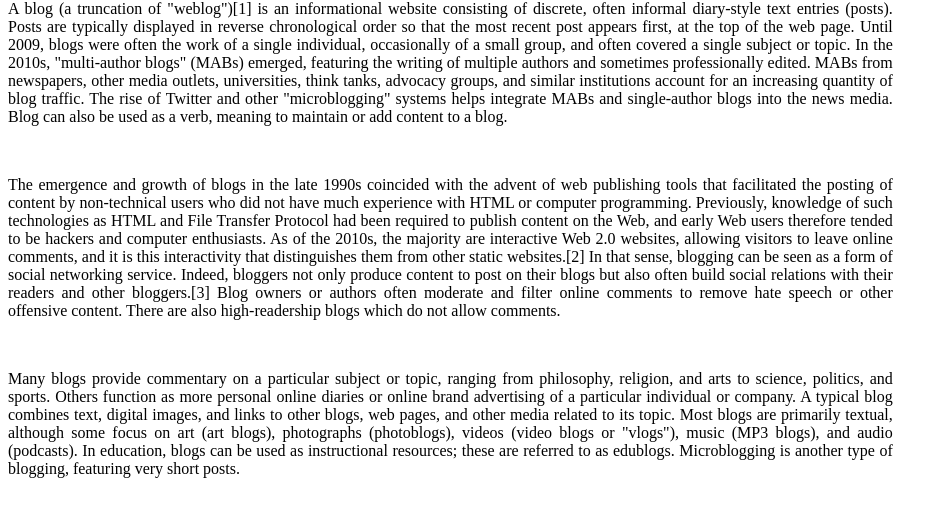
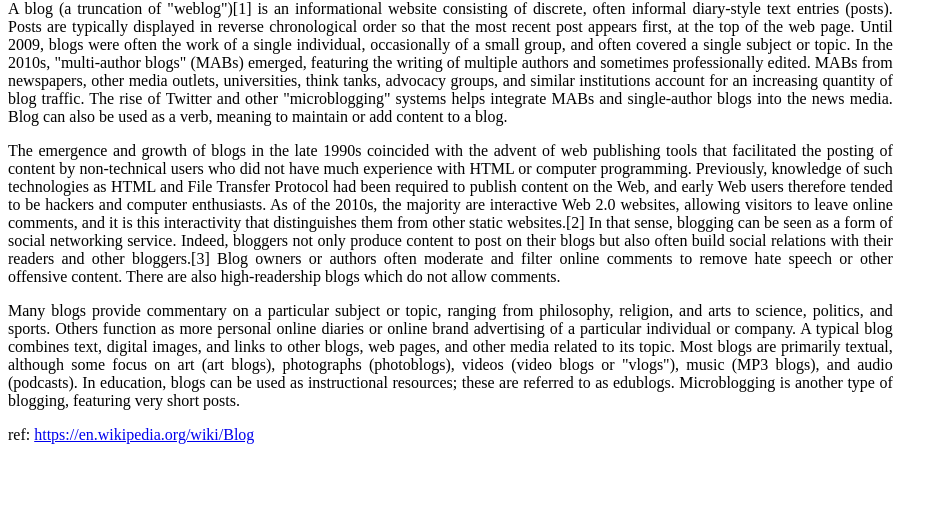
Before and after one commit to Zhu-Peter/W2E, a plain HTML site: page pages/blog.html in a window 1280 px wide. Shown: the part 93-610 px from the top of the page, without its empty margins (0-948 px from the left). Drawn offline with Linux system fonts and the light colour scheme.

Commit message:
misc formatting

```diff
--- a/pages/blog.html
+++ b/pages/blog.html
@@ -34,7 +34,6 @@
                         "microblogging" systems helps integrate MABs and single-author blogs into the news media. Blog
                         can also be used as a verb, meaning to maintain or add content to a blog. </span>
                 </p>
-                <br>
                 <p>
                     <span style="width: 70%; display: block; text-align: justify;">
                         The emergence and growth of blogs in the late 1990s coincided with the advent of web publishing
@@ -50,7 +49,6 @@
                         speech or other offensive content. There are also high-readership blogs which do not allow
                         comments.</span>
                 </p>
-                <br>
                 <p>
                     <span style="width: 70%; display: block; text-align: justify;">
                         Many blogs provide commentary on a particular subject or topic, ranging from philosophy,
@@ -66,6 +64,11 @@
             </article>
         </main>
     </section>
+    <section>
+        <footer>
+            ref: <a href="https://en.wikipedia.org/wiki/Blog">https://en.wikipedia.org/wiki/Blog</a>
+        </footer>
+    </section>
 </body>
 
 </html>
```
